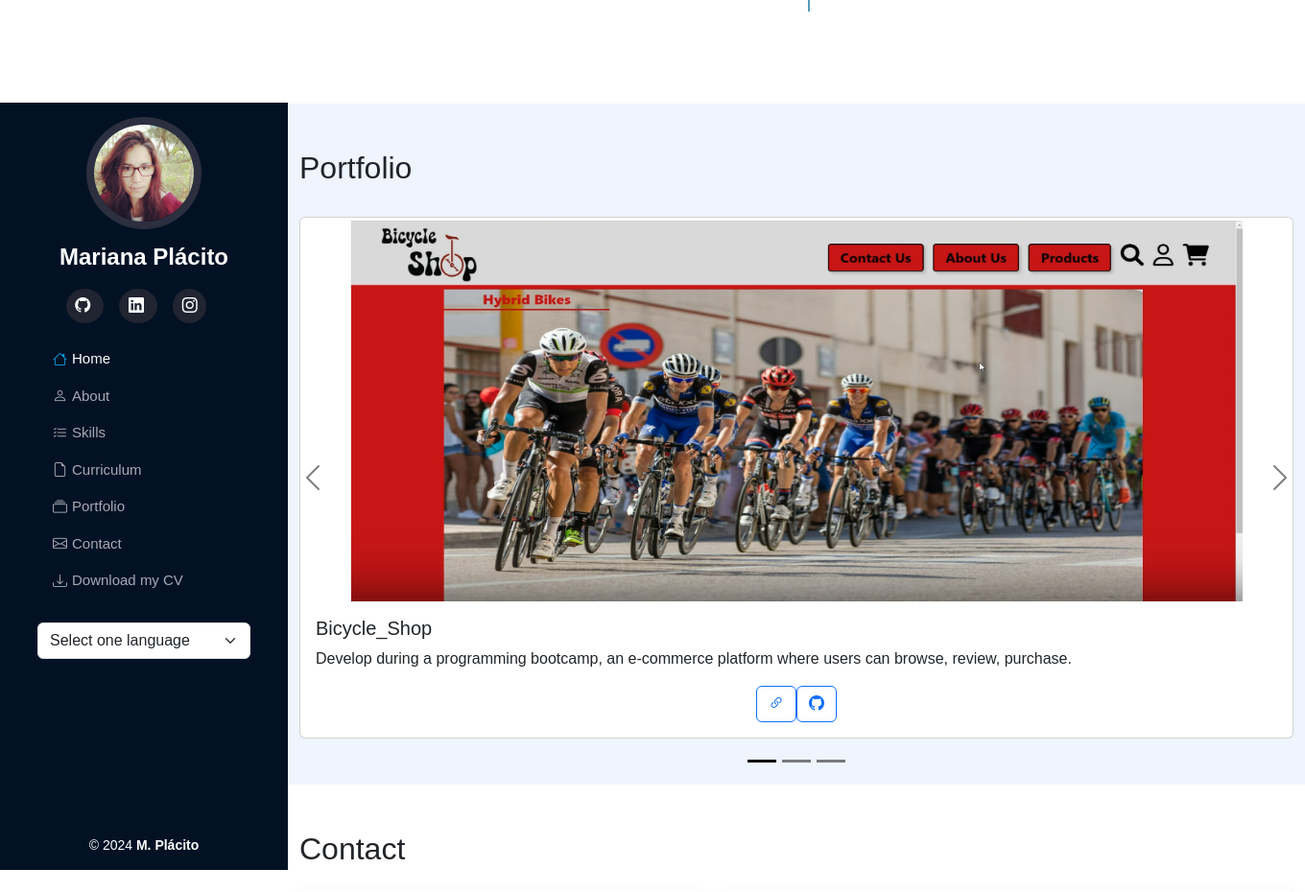
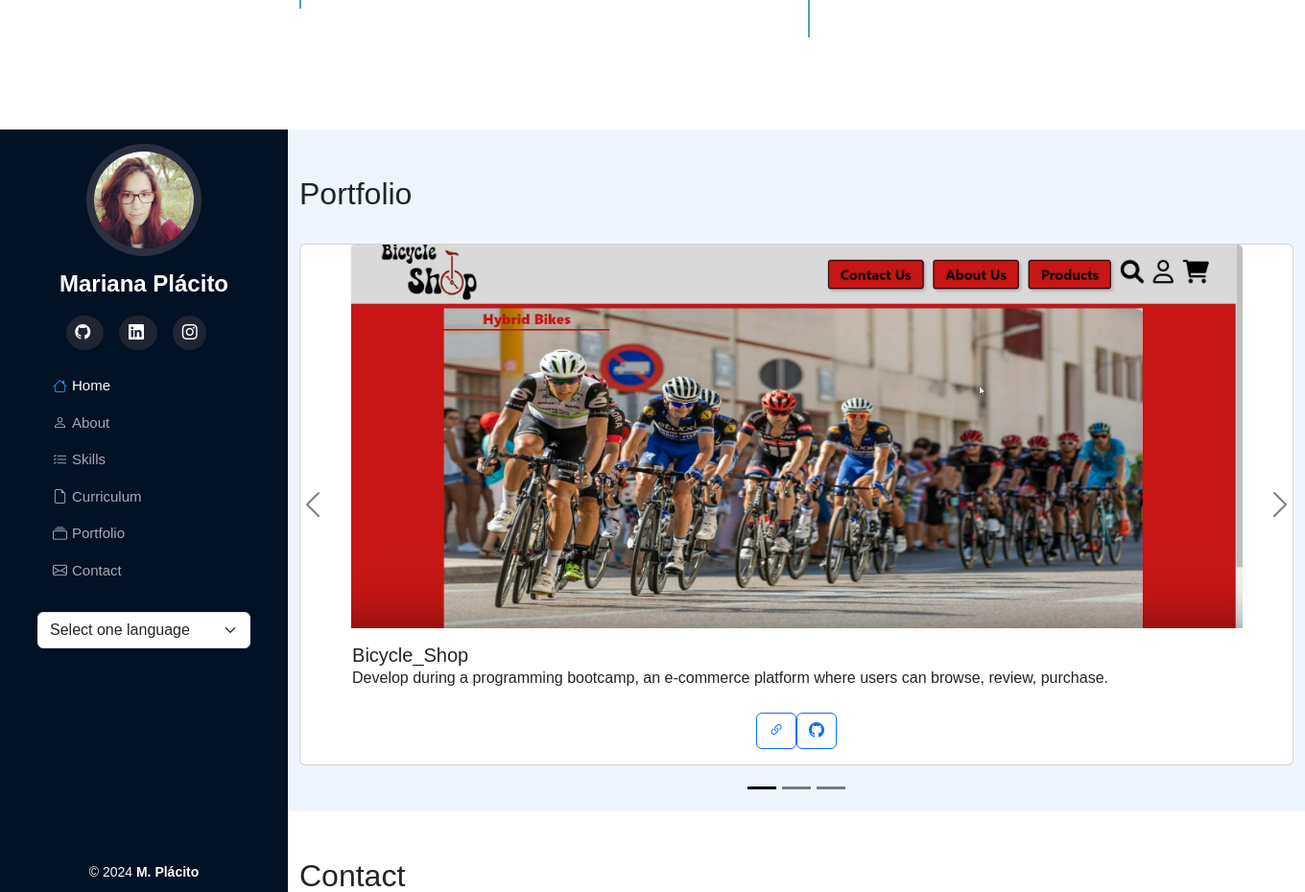
Before and after one commit to Placito/My_Portfolio, a Flask app: page / in a window 1360 px wide, after a click on "Portfolio"; the page is wider, and only the part inside the window is pictured. Shown: the part 2880-3810 px from the top of that part at 96% size. Run offline with Flask 3, Linux system fonts and the light colour scheme; some libraries are stand-ins or nearby versions.

Commit message:
fix styles

```diff
--- a/static/style.css
+++ b/static/style.css
@@ -216,17 +216,26 @@ html, body {
     margin-right: -4rem;
 }
 .card-square {
-    background-repeat: no-repeat;
-    background-size: cover; /* Covers the entire area, may clip if aspect ratio is different */
-    background-position: center; /* Centers the background image */
+    position: relative;
     width: 90%;
+    height: 500px; /* Set a fixed height for the image container */
+    overflow: hidden;
     margin: auto;
-    height: 75%;
 }
+
 .card-square img {
+    object-fit: cover; /* Ensure the image covers the entire container */
     width: 100%;
     height: 100%;
-    object-fit: cover; /* Ensures the image covers the entire area, maintaining aspect ratio */
+    position: absolute;
+    top: 0;
+    left: 0;
+    bottom: 0;
+}
+.card-text, .card-title {
+    width: 95%;
+    margin: auto;
+    padding: 0px 13px 0px 13px;
 }
 .file {
     text-decoration: none;
--- a/templates/index.html
+++ b/templates/index.html
@@ -47,9 +47,6 @@
                 <li class="nav-item">
                     <a id="nav-contact" class="nav-link" href="#contact"><i class="bi bi-envelope"></i> <span data-i18n="nav-contact">  {{ _('Contact') }}</span></a>
                 </li>
-                <li class="nav-item">
-                    <a id="nav-contact" class="nav-link" href="#download"><i class="bi bi-download"></i> <span data-i18n="nav-download">  {{ _('Download my CV') }}</span></a>
-                </li>
             </ul>
             <br/>
             <select class="form-select" aria-label="form-select-sm" onchange="setLanguage(event)">
@@ -97,6 +94,10 @@
                                     <li class="list-group-item"><strong data-i18n="experience">{{ _('Experience:') }}</strong><span data-i18n="experience2">{{ _(' Junior') }}</span></li>
                                 </ul>
                             </div>
+                        </div>
+                        <div id="download" class="d-flex mt-4">
+                            <p data-i18n="download">{{ _('Download my CV') }}</p>
+                            <a class="file" href="{{ url_for('cv_file') }}"><i class="bi bi-file-earmark-pdf"></i></a>
                         </div>
                     </div>
                 </div>
@@ -233,10 +234,13 @@
                             <div class="row row-cols-1 row-cols-md-1 g-4">
                                 <div class="col">
                                     <div class="card">
-                                <img src="../static/img/bike.png" class="card-img-top card-square" alt="Bicycle_Shop">
+                                        <div class="card-square">
+                                            <img src="../static/img/bike.png" class="card-img-top" alt="Bicycle_Shop">
+                                        </div>
                                         <div class="card-body">
                                             <h5 class="card-title" data-i18n="portfolio-item-1-title">Bicycle_Shop</h5>
                                             <p id="portfolio-description" class="card-text" data-i18n="portfolio-item-1-description">{{ _('Develop during a programming bootcamp, an e-commerce platform where users can browse, review, purchase.') }}</p>
+                                            <br />
                                             <div class="d-flex justify-content-center">
                                                 <a href="https://www.loom.com/share/503bdcc13c794507b1e620c55ffeb0bf?sid=84479cf0-ca42-412c-8014-9b17d7736ee9" target="_blank" class="btn btn-outline-primary"><i class="bi bi-link-45deg"></i></a>
                                                 <a href="https://github.com/Placito/Bycicle_shop" target="_blank" class="btn btn-outline-primary"><i class="bi bi-github"></i></a>
@@ -250,10 +254,13 @@
                             <div class="row row-cols-1 row-cols-md-1 g-4">
                                 <div class="col">
                                     <div class="card">
-                                  <img src="../static/img/gest.png" class="card-img-top card-square" alt="GEST_tasks">
+                                        <div class="card-square">
+                                            <img src="../static/img/gest.png" class="card-img-top" alt="GEST_tasks">
+                                        </div>
                                         <div class="card-body">
                                             <h5 class="card-title" data-i18n="portfolio-item-2-title">GEST_tasks</h5>
                                             <p class="card-text" data-i18n="portfolio-item-2-description">{{ _('Is an application to assist in task management, for internal roles.') }}</p>
+                                            <br />
                                             <div class="d-flex justify-content-center">
                                                 <a href="https://github.com/Placito/GEST_tasks" target="_blank" class="btn btn-outline-primary"><i class="bi bi-github"></i></a>
                                             </div>
@@ -264,13 +271,18 @@
                         </div>
                         <div class="carousel-item">
                             <div class="row row-cols-1 row-cols-md-1 g-4">
+                                <div class="col">
                                     <div class="card">
-                                <img src="../static/img/vida.png" class="card-img-top card-square" alt="Vida Sustentável">
+                                        <div class="card-square">
+                                            <img src="../static/img/vida.png" class="card-img-top" alt="Vida Sustentável">
+                                        </div>
                                         <div class="card-body">
                                             <h5 class="card-title" data-i18n="portfolio-item-3-title">{{ _('My design portfolio') }}</h5>
-                                <p class="card-text" data-i18n="portfolio-item-3-description">{{ _('Work developed in my CET, using techniques with Adobe Illustrator, Adobe Photoshop, Adobe After Effects, Adobe Premier, Photography and 3ds Max. The language I selected to present my work was Portuguese.') }}</p>
+                                            <p class="card-text" data-i18n="portfolio-item-3-description">{{ _('Work developed in my CET, using techniques like, Adobe Illustrator, Adobe Photoshop, Adobe After Effects, Adobe Premier, Photography and 3ds Max. The language I selected to present my work was Portuguese.') }}</p>
                                             <div class="d-flex justify-content-center">
                                                 <a href="https://marianaplacito.wixsite.com/website-1" target="_blank" class="btn btn-outline-primary"><i class="bi bi-link-45deg"></i></a>
+                                            </div>
+                                        </div>
                                     </div>
                                 </div>
                             </div>
@@ -287,6 +299,7 @@
                 </div>
             </div>
         </section>
+
         <section id="contact" class="pt-5 pb-5">
             <div class="container mb-5">
                 <h2 id="contact-title" class="pt3 pb-3" data-i18n="contact-title">{{ _('Contact') }}</h2>
@@ -306,7 +319,7 @@
                     </div>
                     <div class="col-md-7">
                         <div class="card p-5 h-100 shadow border-0" data-anime="right">
-                            <form class="row g-3" action="/send" method="POST">
+                            <form class="row g-3 mt-2" action="/send" method="POST">
                                 <div class="col-md-6">
                                   <label id="label-name" for="name" class="form-label" data-i18n="label-name">{{ _('Name:') }}</label>
                                   <input type="text" class="form-control" id="name" name="name" data-i18n-placeholder="write-your-name" placeholder="{{ _('Write your name') }}...">
@@ -317,16 +330,12 @@
                                 </div>
                                 <div class="col-12">
                                     <label id="label-message" for="message" class="form-label" data-i18n="label-message">{{ _('Message:') }}</label>
-                                    <textarea class="form-control" id="message" name="message" rows="9" data-i18n-placeholder="write-your-message" placeholder="{{ _('Write your message') }}..."></textarea>
+                                    <textarea class="form-control" id="message" name="message" rows="10" data-i18n-placeholder="write-your-message" placeholder="{{ _('Write your message') }}..."></textarea>
                                 </div>
                                 <div class="col-12 d-flex justify-content-center mt-4">
                                   <button id="btn-send" type="submit" class="btn btn-outline-primary" data-i18n="btn-send">{{ _('Send') }}</button>
                                 </div>
                             </form>
-                            <div id="download" class="d-flex mt-2">
-                                <h5 data-i18n="download">{{ _('Download my CV') }}</h5>
-                                <a class="file" href="{{ url_for('cv_file') }}"><i class="bi bi-file-earmark-pdf"></i></a>
-                            </div>
                         </div>
                     </div>
                 </div>
```
Also changed, not shown: 1 other file. Lines whose indentation alone changed are shown as unchanged.
